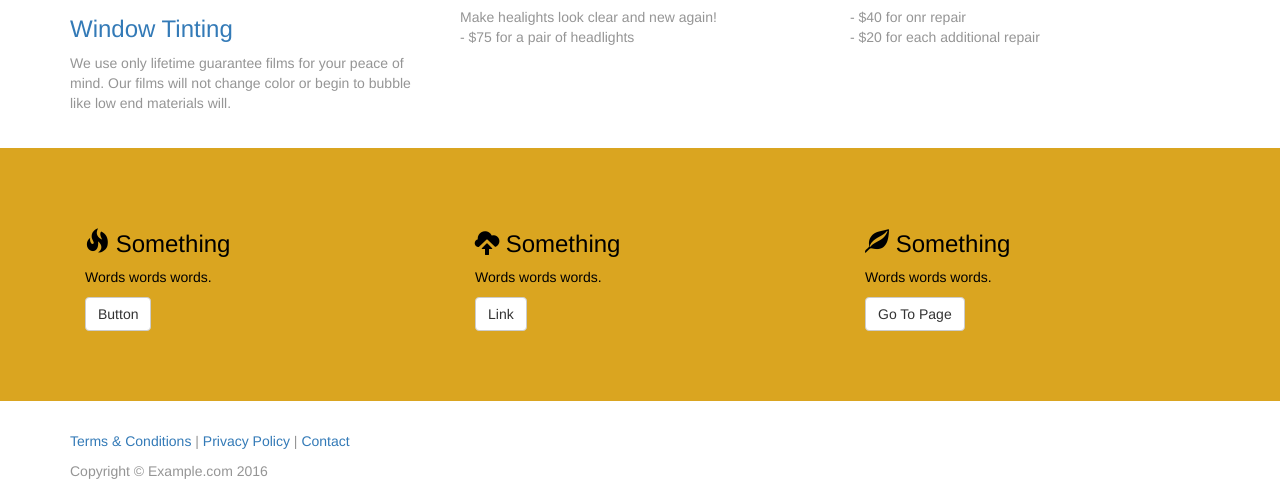
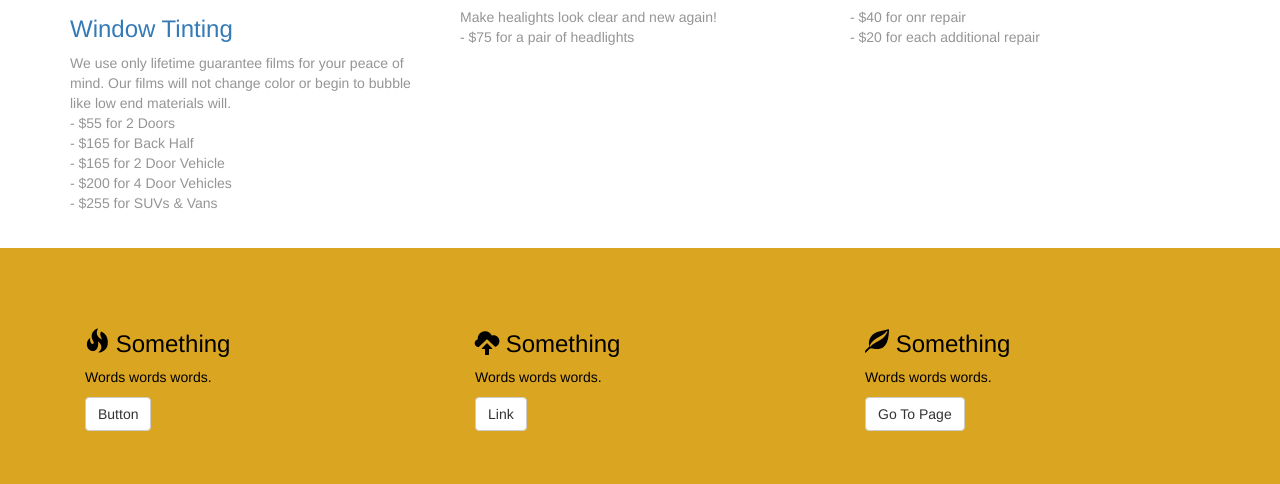
Before and after one commit to Jacrushar/Jacrushar.github.io, a plain HTML site: page index.html in a window 1280 px wide. Shown: the part 509-993 px from the top of the page. Drawn offline with Linux system fonts and the light colour scheme.

Commit message:
Added tint prices

```diff
--- a/index.html
+++ b/index.html
@@ -79,7 +79,7 @@
                 </h1>
                 <p>
                     Economy Window Tint provides the same fast, friendly and professional service that you will find anywhere on the central cost.<br>
-                </p>
+                    </p>
             </div>
         </div>
         <!-- /.row -->
@@ -93,7 +93,14 @@
                 <h3>
                     <a href="#">Window Tinting</a>
                 </h3>
-                <p>We use only lifetime guarantee films for your peace of mind. Our films will not change color or begin to bubble like low end materials will.</p>
+                <p>
+                    We use only lifetime guarantee films for your peace of mind. Our films will not change color or begin to bubble like low end materials will.<br>
+                    - $55 for 2 Doors<br>
+                    - $165 for Back Half<br>
+                    - $165 for 2 Door Vehicle<br>
+                    - $200 for 4 Door Vehicles<br>
+                    - $255 for SUVs & Vans<br>
+                </p>
             </article>
             <article class="col-md-4 article-intro">
                 <a href="#">
```
